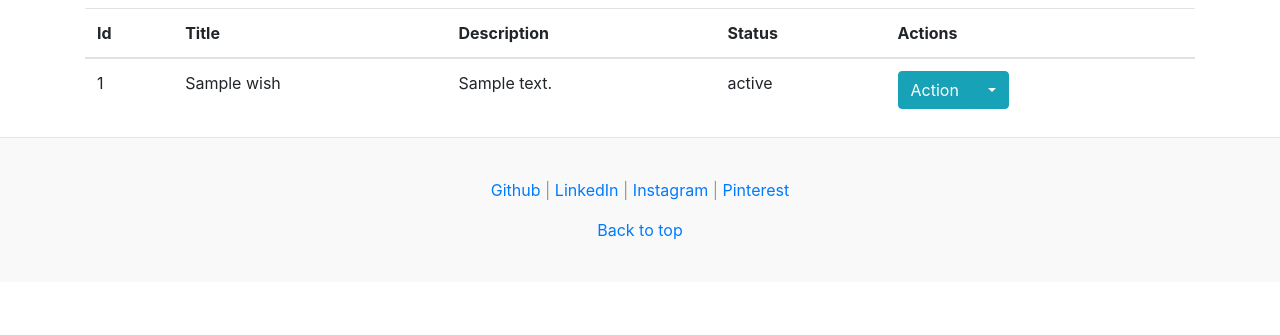
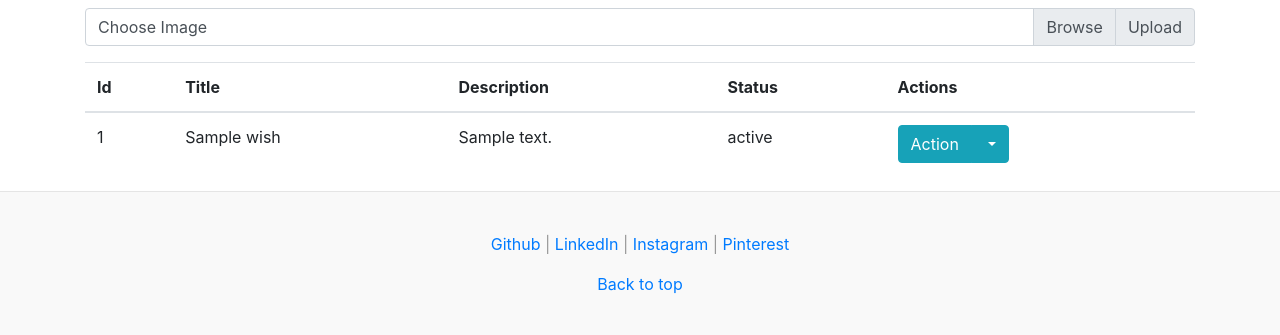
Before and after one commit to YuelinZhang0822/personal_site, a Flask app: page /wishes in a window 1280 px wide. Shown: the part 56-391 px from the top of the page. Run offline with Flask 2, Linux system fonts and the light colour scheme; tables that the repository leaves empty hold one stand-in row (values such as "Sample post"); some libraries are stand-ins or nearby versions.

Commit message:
Image browser button

```diff
--- a/app/static/js/app.js
+++ b/app/static/js/app.js
@@ -1,8 +1,8 @@
 $(document).ready(function() {
 
     $("#wishes tbody tr").click(function() {
-        var self = $(this);
-        var wish_id = parseInt(self.attr('data-wish-id'));
+        const self = $(this);
+        const wish_id = parseInt(self.attr('data-wish-id'));
         window.location = "/wish?id=3"
         // $.ajax({
         //     url: '/wish',
@@ -25,4 +25,11 @@ $(document).ready(function() {
     //     "mouseover": function() { console.log( "hovered!" ); }
     // });
 
+    $("#image-selector").change(function () {
+        const file_node = $("#image-selector");
+        const file_path = file_node.val();
+        const file_name = file_path.replace("C:\\fakepath\\", "");
+        $("#selected-image-label").text(file_name)
+    });
+
 });
--- a/app/templates/wishes.html
+++ b/app/templates/wishes.html
@@ -1,5 +1,15 @@
 {% extends "base.html" %}
 {% block content %}
+    <div class="input-group mb-3">
+      <div class="custom-file">
+        <input type="file" class="custom-file-input" id="image-selector" accept=".png, .jpg">
+        <label class="custom-file-label" for="image-selector" aria-describedby="image-selector-addon" id="selected-image-label">Choose Image</label>
+      </div>
+      <div class="input-group-append">
+        <span class="input-group-text" id="image-selector-addon">Upload</span>
+      </div>
+    </div>
+
     <table class="table table-hover" id="wishes">
         <thead>
             <th class="active">Id</th>
```
